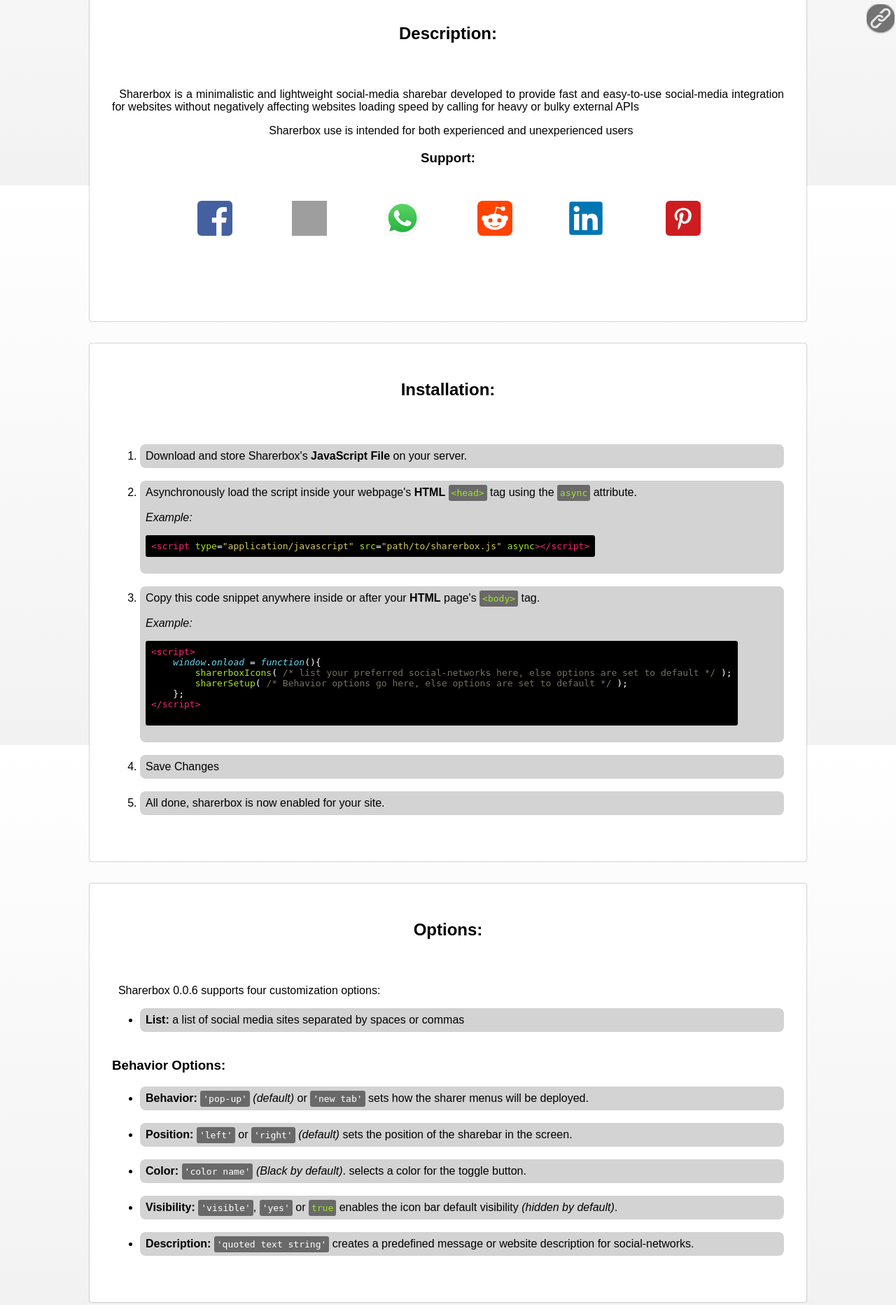
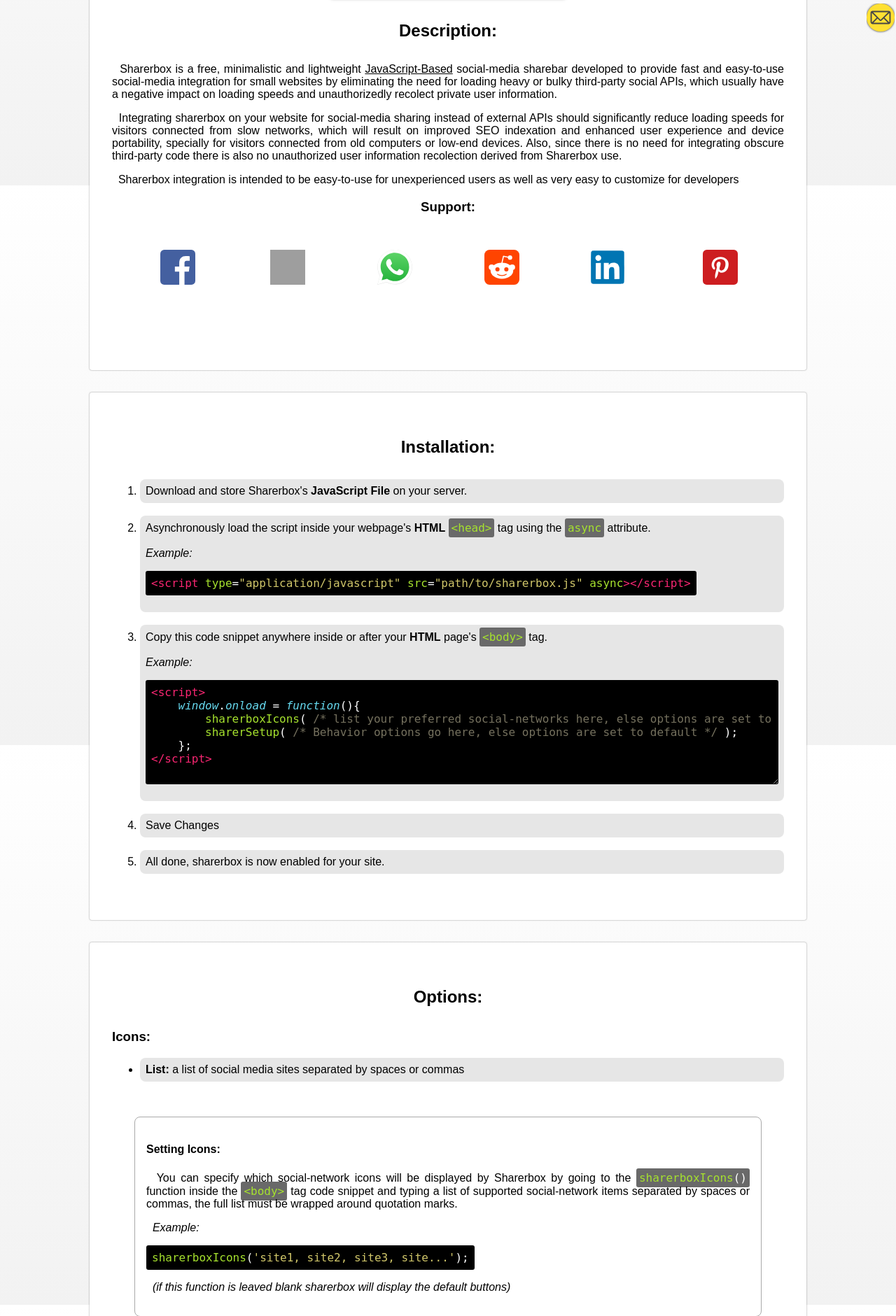
Before and after one commit to AstudilloJuanF/astudillojuanf.github.io, a PHP site: page / in a window 1280 px wide. Shown: the part 535-2416 px from the top of the page at 70% size. Run offline with PHP 8.4, Linux system fonts and the light colour scheme; grey boxes are pictures that could not be loaded.

Commit message:
Add files via upload

```diff
--- a/sharerbox/index.html
+++ b/sharerbox/index.html
@@ -4,23 +4,24 @@
 		<title>Sharerbox</title>
 		<meta http-equiv="content-type" content="text/html" charset="utf-8">
 		<meta http-equiv="content-language" content="en-US">
-		<meta name="description" content="Sharerbox Project>
+		<meta name="description" content="Sharerbox project preview">
 		<meta name="distribution" content="global">
 		<meta name="robots" content="all">
 		<meta name="author" content="Juan Francisco Astudillo Palacios">
 		<meta property="og:title" content="Sharerbox">
-		<meta property="og:description" content="Social-media sharer (Preview Page)">
+		<meta property="og:description" content="Sharerbox's project live preview">
 		<meta property="og:image" content="https://pbs.twimg.com/media/EZzW_qxWsAAJnZJ.jpg">
 		<meta property="og:url" content="https://astudillojuanf.github.io/sharerbox/">
 		<link rel="shortcut icon" type="image/svg+xml" href="./favicon.svg">
 		<link rel="stylesheet" type="text/css" href="./styles.css">
 		<script type="application/javascript" src="./sharerbox.js" async></script>
+		<script type="application/javascript" src="./scrolltop.js" async></script>
 	</head>
 	<body>
 		<script type="application/javascript">
 			window.onload = function(){
 				sharerboxIcons('facebook twitter whatsapp linkedin reddit pinterest');
-				sharerSetup('popup', 'right', 'black', 'visible', 'Check out SharerBox, free and lightweight social-media sharer for websites!');
+				sharerSetup('popup', 'right', 'black', 'visible', 'Check out this site!');
 			};
 		</script>
 		<header>
@@ -28,18 +29,23 @@
 		</header>
 		<main>
 			<article id="main-section">
-					<img id="main-image" height="250" src="https://camo.githubusercontent.com/820f421998d7e46f535d0f4d91656280c61f8e1f/68747470733a2f2f7062732e7477696d672e636f6d2f6d656469612f455a70534b4d33586741456a5774442e6a7067">
-					<p style="text-align: center;">Free minimalist and lightweight JavaScript-based social-media sharer for websites.</p>
+
+
+				<section class="sections">
+					<p style="text-align: center;">Free, minimalist and lightweight JavaScript-based social-media sharer for websites.</p>
 					<a href="https://www.github.com/AstudilloJuanF/sharerbox" target="_blank">
 						<figure id="repository-banner">
 							<img id="github-img" src="github-logo.svg">
 							<p style="margin: 4px; text-align: center;"><b>GitHub Repository</b><br><i>Version 0.0.7</i></p>
 						</figure>
 					</a>
-				<section class="sections">
+					<figure>
+						<img id="main-image" height="250" src="https://camo.githubusercontent.com/820f421998d7e46f535d0f4d91656280c61f8e1f/68747470733a2f2f7062732e7477696d672e636f6d2f6d656469612f455a70534b4d33586741456a5774442e6a7067">
+					</figure>
 					<h2>Description:</h2>
-					<p> &nbsp; Sharerbox is a minimalistic and lightweight social-media sharebar developed to provide fast and easy-to-use social-media integration for websites without negatively affecting websites loading speed by calling for heavy or bulky external APIs</p>
-					<p style="text-align: center;"> &nbsp; Sharerbox use is intended for both experienced and unexperienced users</p>
+					<p> &nbsp; Sharerbox is a free, minimalistic and lightweight <span style="text-decoration: underline">JavaScript-Based</span> social-media sharebar developed to provide fast and easy-to-use social-media integration for small websites by eliminating the need for loading heavy or bulky third-party social APIs, which usually have a negative impact on loading speeds and unauthorizedly recolect private user information.</p>
+					<p> &nbsp; Integrating sharerbox on your website for social-media sharing instead of external APIs should significantly reduce loading speeds for visitors connected from slow networks, which will result on improved SEO indexation and enhanced user experience and device portability, specially for visitors connected from old computers or low-end devices. Also, since there is no need for integrating obscure third-party code there is also no unauthorized user information recolection derived from Sharerbox use.</p>
+					<p> &nbsp; Sharerbox integration is intended to be easy-to-use for unexperienced users as well as very easy to customize for developers</p>
 					<h3 style="text-align: center;">Support:</h3>
 					<div id="supported-icons-wrapper">
 						<div class="supported-icon-fig-wrapper">
@@ -101,18 +107,27 @@
 		<span class="identifyer">sharerSetup</span>( <span class="code-comment">/* Behavior options go here, else options are set to default */</span> );
 	};
 <span class="html-tag">&lt;/script&gt;</span>
-						</pre></li><br>
+						</kbd></li><br>
 						<li>Save Changes</li><br>
 						<li>All done, sharerbox is now enabled for your site.</li><br>
 					</ol>
 				</section>
 				<section class="sections">
 					<h2>Options:</h2>
-					<p> &nbsp; Sharerbox 0.0.6 supports four customization options:</p>
+					<h3>Icons:</h3>
 					<ul>
 						<li><strong>List:</strong> a list of social media sites separated by spaces or commas</li><br>
 					</ul>
-					<h3>Behavior Options:</h3>
+					<div class="setting-option-wrap">
+						<h4>Setting Icons:</h4>
+						<p> &nbsp; You can specify which social-network icons will be displayed by Sharerbox by going to the <code><span class="identifyer">sharerboxIcons</span>()</code> function inside the <code><span class="identifyer">&lt;body&gt;</span></code> tag code snippet and typing a list of supported social-network items separated by spaces or commas, the full list must be wrapped around quotation marks.</p>
+						<p> &nbsp; <i>Example:</i></p>
+							<code class="code-snippet">
+								<span class="identifyer">sharerboxIcons</span>(<span class="code-quotes">'site1, site2, site3, site...'</span>);
+							</code>
+						<p><i> &nbsp; (if this function is leaved blank sharerbox will display the default buttons)</i></p>
+					</div>
+					<h3>Behavior:</h3>
 					<ul>
 						<li><strong>Behavior:</strong> <code>'pop-up'</code> <i>(default)</i> or <code>'new tab'</code> sets how the sharer menus will be deployed.</li><br>
 						<li><strong>Position:</strong> <code>'left'</code> or <code>'right'</code> <i>(default)</i> sets the position of the sharebar in the screen.</li><br>
@@ -120,23 +135,17 @@
 						<li><strong>Visibility:</strong> <code>'visible'</code>, <code>'yes'</code> or <code><span class="identifyer">true</span></code> enables the icon bar default visibility <i>(hidden by default)</i>.</li><br>
 						<li><strong>Description:</strong> <code>'quoted text string'</code> creates a predefined message or website description for social-networks.</li><br>
 					</ul>
+					<div class="setting-option-wrap">
+						<h4>Setting Behavior:</h4>
+						<p> &nbsp; To customize Sharerbox overall behavior enter these options into the <code><span class="identifyer">sharerSetup</span>()</code> function located inside the code snippet pasted on your page's <code><span class="identifyer">&lt;body&gt;</span></code> tag, each argument must be written as a quoted word <i>'word'</i>, each word separated from each other by commas.</p>
+						<p> &nbsp; <i>Example:</i></p>
+							<code class="code-snippet">
+								<span class="identifyer">sharerSetup</span>(<span class="code-quotes">'tab'</span>, <span class="code-quotes">'right'</span>, <span class="code-quotes">'black'</span>, <span class="code-quotes">'visible'</span>);
+							</code>
+						<p><i> &nbsp; (if these options are leaved blank sharerbox will display it's default behavior)</i></p>
+					</div>
 				</section>
 				<section class="sections">
-					<h2>Customization:</h2>
-					<h3>Setting Icons:</h3>
-					<p> &nbsp; You can specify which social-network icons will be displayed by Sharerbox by going to the <code><span class="identifyer">sharerboxIcons</span>()</code> function inside the <code><span class="identifyer">&lt;body&gt;</span></code> tag code snippet and typing a list of supported social-network items separated by spaces or commas, the full list must be wrapped around quotation marks.</p>
-					<p> &nbsp; <i>Example:</i></p>
-						<code class="code-snippet">
-							<span class="identifyer">sharerboxIcons</span>(<span class="code-quotes">'site1, site2, site3, site...'</span>);
-						</code>
-					<p><i> &nbsp; (if this function is leaved blank sharerbox will display the default buttons)</i></p>
-					<h3>Setting Behavior:</h3>
-					<p> &nbsp; To customize Sharerbox overall behavior enter these options into the <code><span class="identifyer">sharerSetup</span>()</code> function located inside the code snippet pasted on your page's <code><span class="identifyer">&lt;body&gt;</span></code> tag, each argument must be written as a quoted word <i>'word'</i>, each word separated from each other by commas.</p>
-					<p> &nbsp; <i>Example:</i></p>
-						<code class="code-snippet">
-							<span class="identifyer">sharerSetup</span>(<span class="code-quotes">'tab'</span>, <span class="code-quotes">'right'</span>, <span class="code-quotes">'black'</span>, <span class="code-quotes">'visible'</span>);
-						</code>
-					<p><i> &nbsp; (if these options are leaved blank sharerbox will display it's default behavior)</i></p>
 					<h4><i>Full Example:</i></h4>
 					<pre class="code-snippet">
 <span class="html-tag">&lt;script&gt;</span>
--- /dev/null
+++ b/sharerbox/scrolltop.js
@@ -0,0 +1,74 @@
+var scrollTopHTML = `<style type="text/css">
+	#scroll-top-icon-container{
+		width: 40px;
+		height: 40px;
+		margin: auto;
+		padding: 0;
+	}
+
+	#go-top-link{
+		position: sticky;
+		display: block;
+		opacity: 0;
+		bottom: 0;
+		width: fit-content;
+		height: fit-content;
+		margin: auto;
+		margin-top: 5rem;
+		transition: 0.25s linear;
+	}
+
+	#go-top-link:hover{
+		opacity: 1;
+		transform: scale(1.2);
+	}
+
+	#icon-top{
+		fill: black;
+	}
+</style>
+<div id="go-top-link">
+	<figure id="scroll-top-icon-container">
+		<object>
+			<svg id="icon-top" version="1.1" viewBox="0 0 496.95 305.75" xml:space="preserve" xmlns="http://www.w3.org/2000/svg">
+				<g transform="translate(4.974 -90.626)" stroke="#fff" stroke-linecap="round" stroke-linejoin="round" stroke-width="20">
+					<path d="m397.7 376.1c20.4 20.4 53.6 20.4 74 0s20.4-53.6 0-74l-191.2-191.2c-20.4-20.4-53.6-20.4-74 0l-191.2 191.2c-20.4 20.4-20.4 53.6 0 74s53.6 20.4 74 0l154.2-154.2z" stroke="#fff" stroke-linecap="round" stroke-linejoin="round" stroke-width="20"/>
+				</g>
+			</svg>
+		</object>
+	</figure>
+</div>
+`;
+
+(function(){
+	var footer = document.getElementsByTagName('footer')[0];
+	footer.insertAdjacentHTML('beforebegin', scrollTopHTML)
+})();
+
+var goTopLink = document.getElementById('go-top-link');
+
+function goUp(){
+	window.scrollTo({top:0, behavior:'smooth'});
+}
+
+goTopLink.addEventListener('click', goUp);
+
+//-------------------------------------------------------------
+
+function toggleUpArrow(){
+
+	var scrollPosition = window.pageYOffset;
+
+	if(scrollPosition === 0){
+		goTopLink.style.opacity = '0';
+	}else{
+		if(window.pageYOffset === (document.body.offsetHeight - window.innerHeight)){
+			goTopLink.style.opacity = '1';
+		}else{
+			goTopLink.style.opacity = '0.5';
+		}
+	}
+}
+
+window.addEventListener('load', toggleUpArrow);
+window.addEventListener('scroll', toggleUpArrow);
--- a/sharerbox/styles.css
+++ b/sharerbox/styles.css
@@ -10,11 +10,10 @@
 	text-align: center;
 	margin: 0;
 	padding: 0;
+	font-size: 1rem;
 }
 
 header{
-	position: sticky;
-	top: 0;
 	background: #24292E;
 	color: white;
 	width: 100%;
@@ -31,7 +30,8 @@
 
 h2{
 	text-align: center;
-	margin-bottom: 4rem;
+	margin-top: 2rem;
+	margin-bottom: 2rem;
 }
 
 main{
@@ -57,13 +57,20 @@
 	box-shadow: 0 0 2px rgb(0,0,0, 0.5)
 }
 
+.setting-option-wrap{
+	padding: 1rem;
+	margin: 2rem;
+	border: solid 1px darkgray;
+	border-radius: 8px;
+}
+
 a{
 	display: block;
 	text-decoration: none;
 }
 
 li{
-	background: lightgray;
+	background: #e6e6e6;
 	padding: 8px;
 	border-radius: 8px;
 }
@@ -100,7 +107,7 @@
 	display: flex;
 	flex-direction: row;
 	flex-wrap: wrap;
-	justify-content: center;
+	justify-content: space-evenly;
 }
 
 .supported-icon-fig-wrapper{
@@ -151,12 +158,22 @@
 	border-radius: 3px;
 }
 
+span{
+	width: auto;
+}
+
+pre{
+	display: block;
+	width: auto;
+	resize: both;
+	overflow: auto;
+}
+
 .code-snippet{
 	display:block;
 	background: black;
 	color: white;
 	tab-size: 4;
-	width: fit-content;
 	height: fit-content;
 	padding: 8px;
 	margin-top: 1rem;
@@ -164,20 +181,13 @@
 	border-radius: 3px;
 }
 
-span{
-	width: auto;
-}
 
-pre{
-	display: block;
-}
 
 footer{
 	background: #24292E;
 	color: white;
 	width: 100%;
 	padding: 1rem;
-	margin-top: 5rem;
 }
 
 address a{
```
Also changed, not shown: sharerbox/sharerbox.js (+22 -25 lines).
